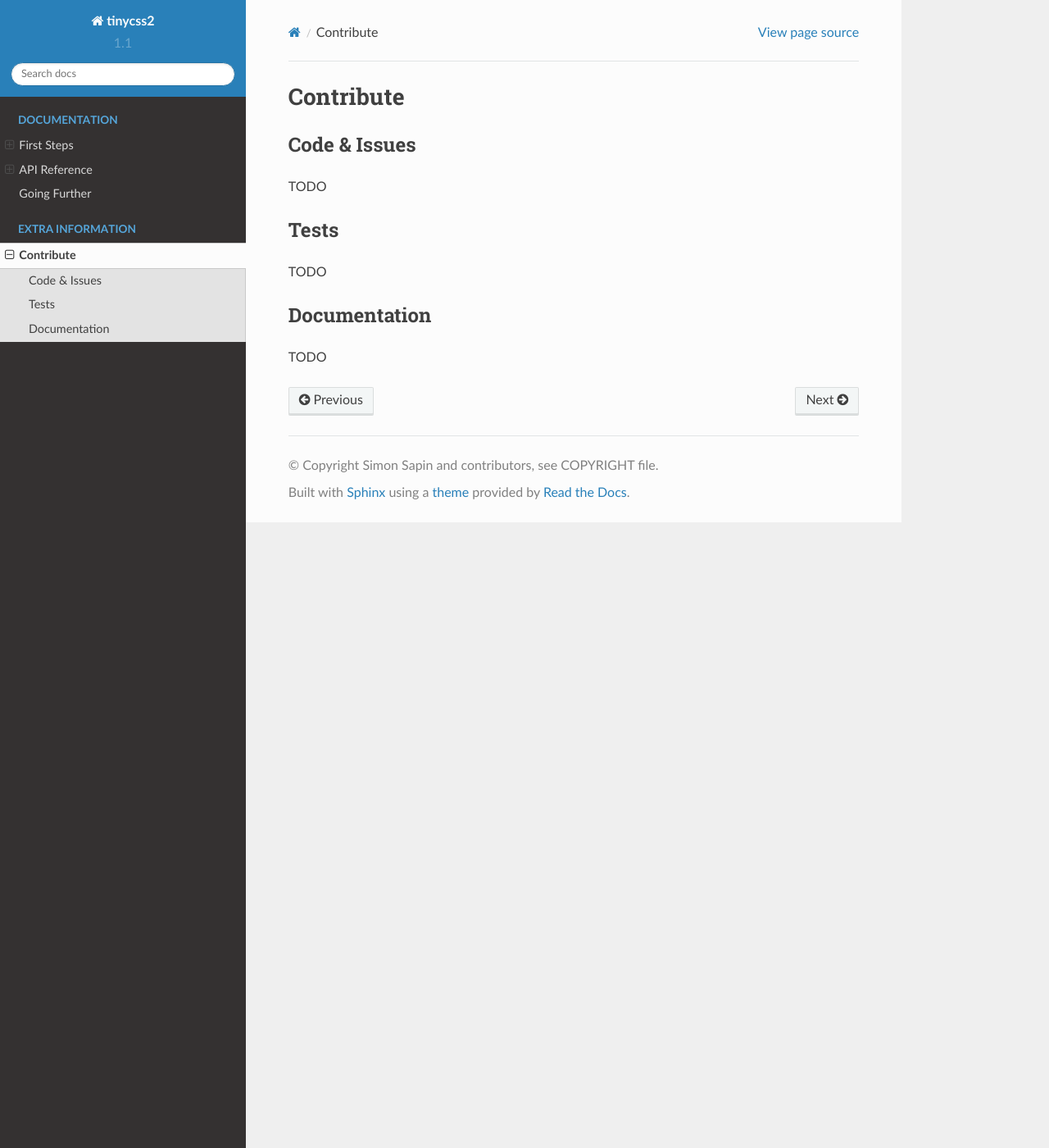
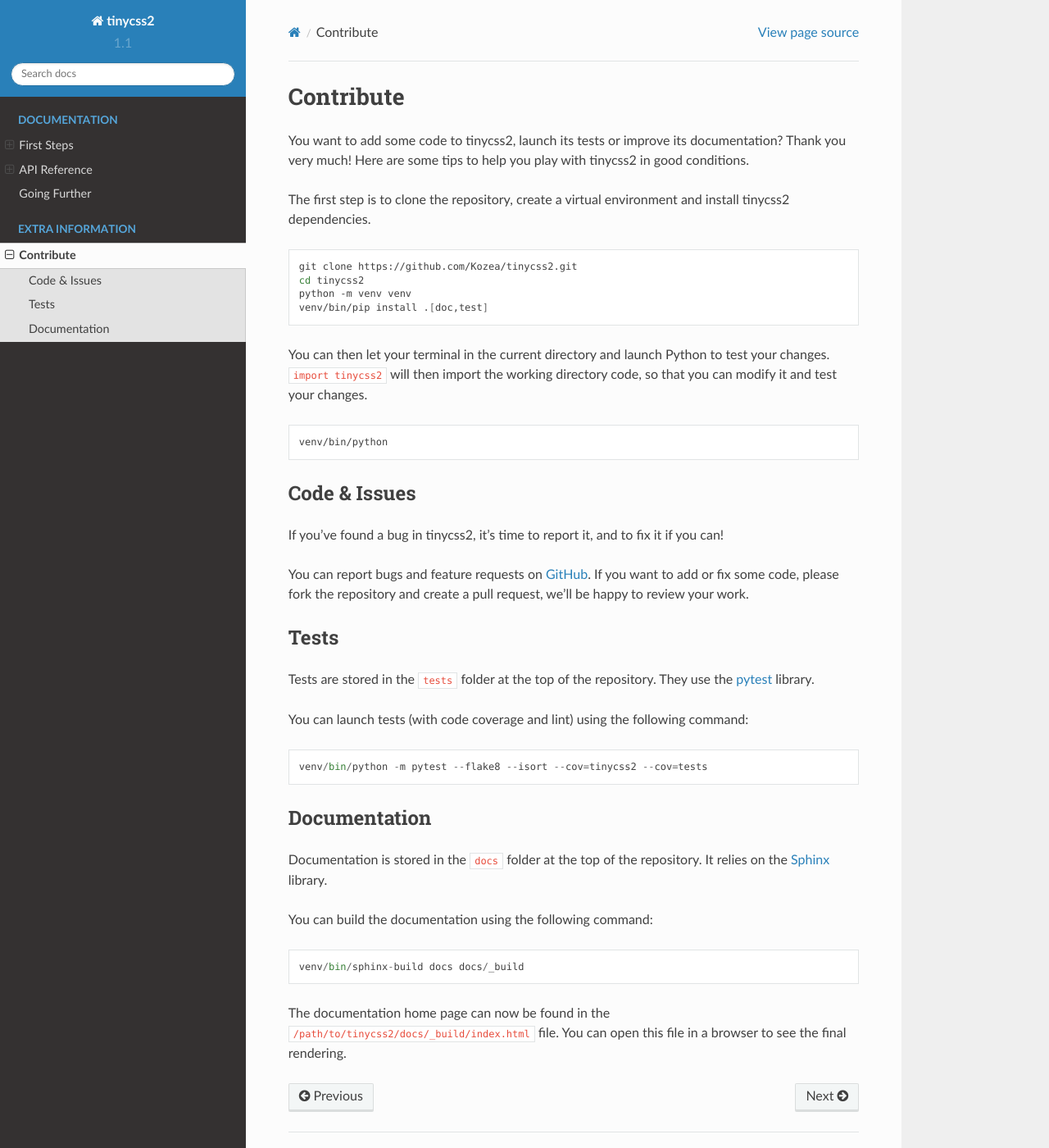
Before and after one commit to Kozea/tinycss2, a Sphinx documentation site: the page built from docs/contribute.rst, in a window 1280 px wide and 1400 px high. Shown: the whole window at 82% size. Built offline with Sphinx 7.4.7 and the Read the Docs theme 2.0.0, drawn with Linux system fonts in a browser that asks for light colours; pages that are not in the unit, such as notebooks, are missing from menus.

Commit message:
Add text to the Contribute page

```diff
--- a/docs/contribute.rst
+++ b/docs/contribute.rst
@@ -1,19 +1,67 @@
 Contribute
 ==========
+
+You want to add some code to tinycss2, launch its tests or improve its
+documentation? Thank you very much! Here are some tips to help you play with
+tinycss2 in good conditions.
+
+The first step is to clone the repository, create a virtual environment and
+install tinycss2 dependencies.
+
+.. code-block:: shell
+
+   git clone https://github.com/Kozea/tinycss2.git
+   cd tinycss2
+   python -m venv venv
+   venv/bin/pip install .[doc,test]
+
+You can then let your terminal in the current directory and launch Python to
+test your changes. ``import tinycss2`` will then import the working directory
+code, so that you can modify it and test your changes.
+
+.. code-block:: shell
+
+   venv/bin/python
+
 
 Code & Issues
 -------------
 
-TODO
+If you’ve found a bug in tinycss2, it’s time to report it, and to fix it if you
+can!
+
+You can report bugs and feature requests on `GitHub`_. If you want to add or
+fix some code, please fork the repository and create a pull request, we’ll be
+happy to review your work.
+
+.. _GitHub: https://github.com/Kozea/tinycss2
 
 
 Tests
 -----
 
-TODO
+Tests are stored in the ``tests`` folder at the top of the repository. They use
+the `pytest`_ library.
+
+You can launch tests (with code coverage and lint) using the following command::
+
+  venv/bin/python -m pytest --flake8 --isort --cov=tinycss2 --cov=tests
+
+.. _pytest: https://docs.pytest.org/
 
 
 Documentation
 -------------
 
-TODO
+Documentation is stored in the ``docs`` folder at the top of the repository. It
+relies on the `Sphinx`_ library.
+
+You can build the documentation using the following command::
+
+  venv/bin/sphinx-build docs docs/_build
+
+The documentation home page can now be found in the
+``/path/to/tinycss2/docs/_build/index.html`` file. You can open this file in a
+browser to see the final rendering.
+
+.. _Sphinx: https://www.sphinx-doc.org/
```
